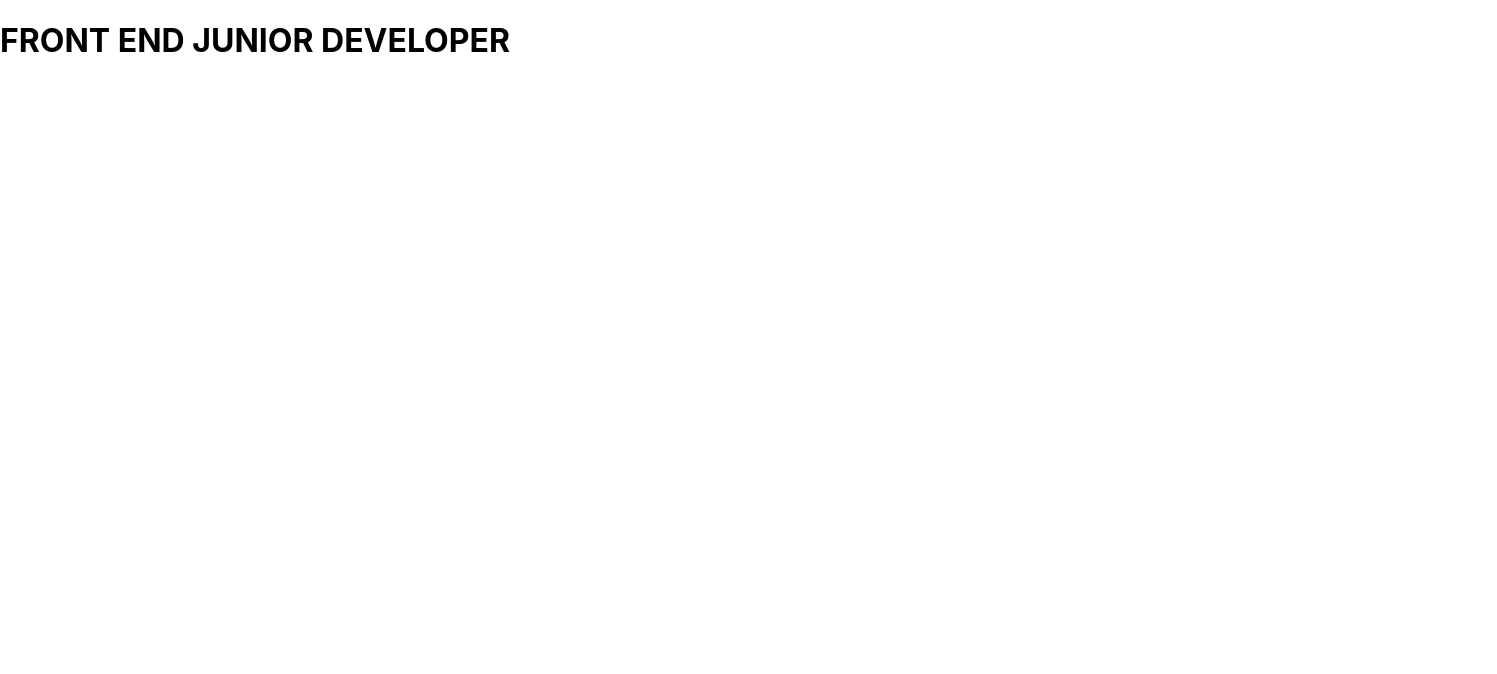
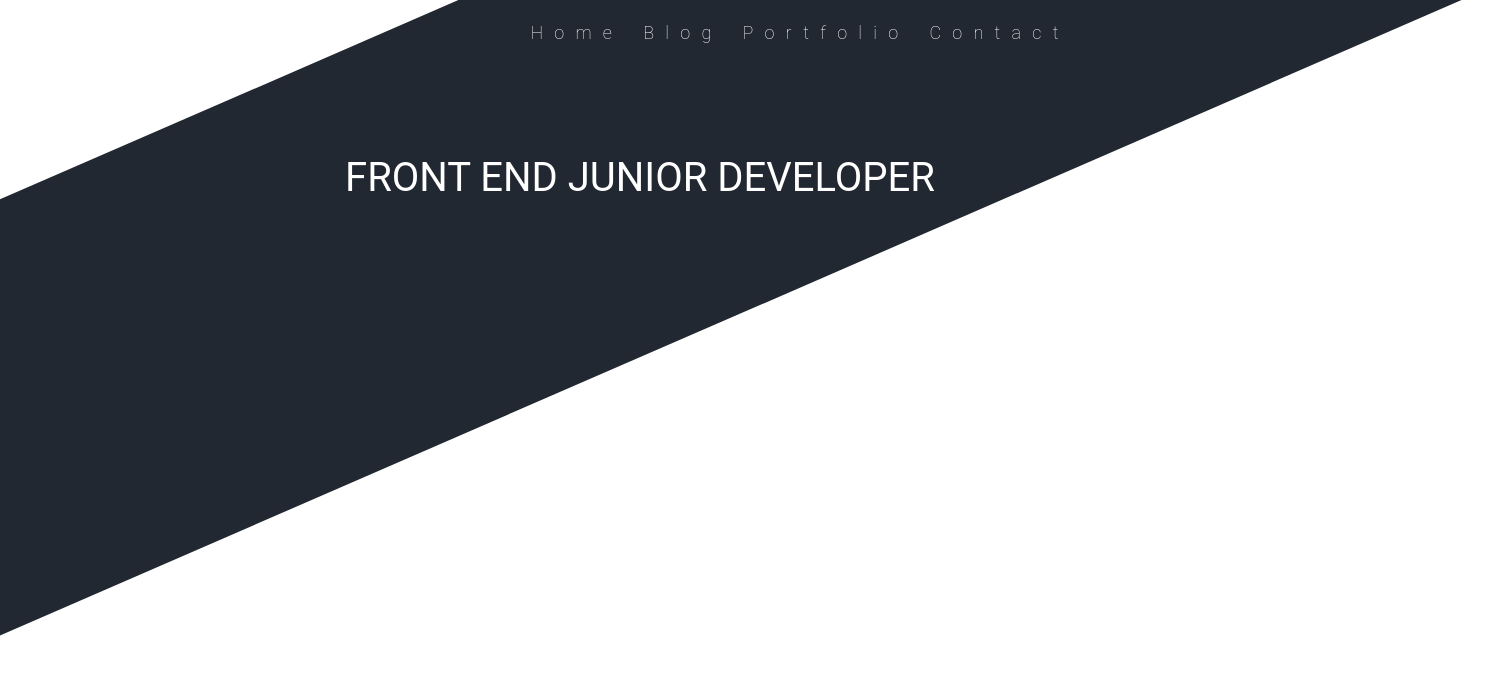
Before and after one commit to Andre17Nas/andrenas-portfolio, a Next.js app: page / in a window 1280 px wide. Shown: the top 674 px of the page, 1497 px wide, since content can reach past the window. Built offline with nearby package versions, Linux system fonts and the light colour scheme.

Commit message:
estilizando o header e o menu

```diff
--- a/package.json
+++ b/package.json
@@ -11,7 +11,8 @@
   "dependencies": {
     "next": "11.0.1",
     "react": "17.0.2",
-    "react-dom": "17.0.2"
+    "react-dom": "17.0.2",
+    "styled-components": "^5.3.0"
   },
   "devDependencies": {
     "eslint": "7.32.0",
--- a/pages/_app.js
+++ b/pages/_app.js
@@ -1,7 +1,12 @@
-import '../styles/globals.css'
+import  GlobalStyle  from "../styles/GlobalStyle"
 
 function MyApp({ Component, pageProps }) {
-  return <Component {...pageProps} />
+  return (
+    <>
+      <GlobalStyle/>
+      <Component {...pageProps} />
+    </>
+  )
 }
 
 export default MyApp
--- a/pages/index.js
+++ b/pages/index.js
@@ -1,11 +1,24 @@
-import Head from 'next/head'
-import Image from 'next/image'
-import styles from '../styles/Home.module.css'
+import * as S from '../styles/Styles'
+import Link from 'next/link'
+import Style from '../styles/Style.module.css'
 
 export default function Home() {
   return (
     <div>
-      <h1>FRONT END JUNIOR DEVELOPER</h1>
+      <main>
+          <nav className={Style.Navbar}>
+            <ul>
+            <Link href="/"><a>Home</a></Link>
+            <Link href="/"><a>Blog</a></Link>
+            <Link href="/"><a>Portfolio</a></Link>
+            <Link href="/"><a>Contact</a></Link>
+            </ul>
+          </nav>
+          <h1>FRONT END JUNIOR DEVELOPER</h1>
+      </main>
+      <S.Header>
+      </S.Header>
+
     </div>
   )
 }
--- /dev/null
+++ b/styles/GlobalStyle.js
@@ -0,0 +1,36 @@
+import {createGlobalStyle} from 'styled-components'
+
+const GlobalStyle = createGlobalStyle`
+
+    body {
+        margin: 0;
+        padding: 0;
+        font-family: 'Roboto', sans-serif;
+    }
+
+    main {
+        margin: 0;
+        padding: 0;
+        display: flex;
+        flex-direction: column;
+        position: absolute;
+        z-index: 5;
+        width: 100vw;
+        height: 100vh;
+        align-items: center;
+    }
+
+    h1 {
+        font-style: normal;
+        font-weight: normal;
+        font-size: 2.5rem;
+        line-height: 115px;
+        color: #FFF;
+        text-align: center;
+        margin-top: 54px;
+
+    }
+
+`
+
+export default GlobalStyle;
--- a/styles/Home.module.css
+++ /dev/null
@@ -1,121 +0,0 @@
-.container {
-  min-height: 100vh;
-  padding: 0 0.5rem;
-  display: flex;
-  flex-direction: column;
-  justify-content: center;
-  align-items: center;
-  height: 100vh;
-}
-
-.main {
-  padding: 5rem 0;
-  flex: 1;
-  display: flex;
-  flex-direction: column;
-  justify-content: center;
-  align-items: center;
-}
-
-.footer {
-  width: 100%;
-  height: 100px;
-  border-top: 1px solid #eaeaea;
-  display: flex;
-  justify-content: center;
-  align-items: center;
-}
-
-.footer a {
-  display: flex;
-  justify-content: center;
-  align-items: center;
-  flex-grow: 1;
-}
-
-.title a {
-  color: #0070f3;
-  text-decoration: none;
-}
-
-.title a:hover,
-.title a:focus,
-.title a:active {
-  text-decoration: underline;
-}
-
-.title {
-  margin: 0;
-  line-height: 1.15;
-  font-size: 4rem;
-}
-
-.title,
-.description {
-  text-align: center;
-}
-
-.description {
-  line-height: 1.5;
-  font-size: 1.5rem;
-}
-
-.code {
-  background: #fafafa;
-  border-radius: 5px;
-  padding: 0.75rem;
-  font-size: 1.1rem;
-  font-family: Menlo, Monaco, Lucida Console, Liberation Mono, DejaVu Sans Mono,
-    Bitstream Vera Sans Mono, Courier New, monospace;
-}
-
-.grid {
-  display: flex;
-  align-items: center;
-  justify-content: center;
-  flex-wrap: wrap;
-  max-width: 800px;
-  margin-top: 3rem;
-}
-
-.card {
-  margin: 1rem;
-  padding: 1.5rem;
-  text-align: left;
-  color: inherit;
-  text-decoration: none;
-  border: 1px solid #eaeaea;
-  border-radius: 10px;
-  transition: color 0.15s ease, border-color 0.15s ease;
-  width: 45%;
-}
-
-.card:hover,
-.card:focus,
-.card:active {
-  color: #0070f3;
-  border-color: #0070f3;
-}
-
-.card h2 {
-  margin: 0 0 1rem 0;
-  font-size: 1.5rem;
-}
-
-.card p {
-  margin: 0;
-  font-size: 1.25rem;
-  line-height: 1.5;
-}
-
-.logo {
-  height: 1em;
-  margin-left: 0.5rem;
-}
-
-@media (max-width: 600px) {
-  .grid {
-    width: 100%;
-    flex-direction: column;
-  }
-}
--- /dev/null
+++ b/styles/Style.module.css
@@ -0,0 +1,25 @@
+.Navbar {
+    display: flex;
+    position: relative;
+    letter-spacing: 0.625em;
+    font-style: normal;
+    font-weight: 200;
+    font-size: 18px;
+    float: right;
+    z-index: 5;
+    line-height: 30px;
+    margin-left: 300px;
+
+
+}
+
+.Navbar ul a {
+    color: #FFF;
+    text-decoration: none;
+    margin-right: 20px;
+
+}
+
+.Navbar ul a:hover{
+    border-bottom: 4px solid #00ADB5;
+}
--- /dev/null
+++ b/styles/Styles.js
@@ -0,0 +1,20 @@
+import styled from 'styled-components'
+
+export const Header = styled.div`
+    /*
+    #222831
+    #393E46
+    #00ADB5
+    #EEEEEE
+    */
+    margin: 0;
+    position: relative;
+    width: 2000px;
+    height: 400px;
+    background-color: #222831;
+    transform: rotate(-23.5deg);
+    margin-left: -500px;
+`
+export const Navbar = styled.nav`
+
+`
--- a/styles/globals.css
+++ /dev/null
@@ -1,16 +0,0 @@
-html,
-body {
-  padding: 0;
-  margin: 0;
-  font-family: -apple-system, BlinkMacSystemFont, Segoe UI, Roboto, Oxygen,
-    Ubuntu, Cantarell, Fira Sans, Droid Sans, Helvetica Neue, sans-serif;
-}
-
-a {
-  color: inherit;
-  text-decoration: none;
-}
-
-* {
-  box-sizing: border-box;
-}
```
Also changed, not shown: components/Card-Profile/index.js (added, +7 -0 lines), components/Navbar/index.js (added, +7 -0 lines), .babelrc (added), components/Card-Profile/styled.js (added), 2 other files (tests, documents, lock files or other folders).
